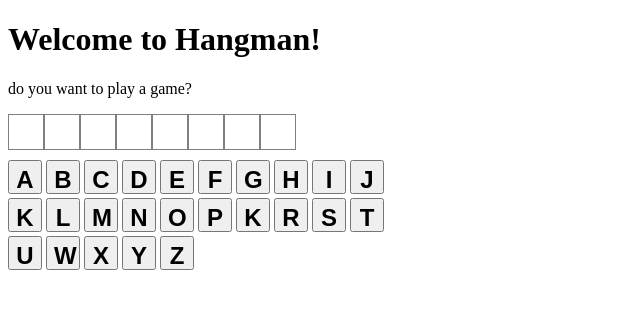
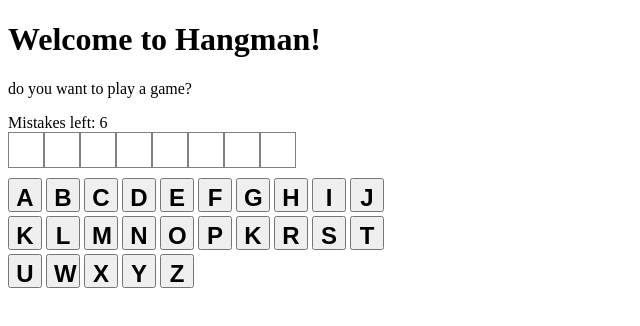
Before and after one commit to FadiZahhar/hangman-training, a React (Create React App) app in the folder hangman/: page / in a window 1280 px wide. Shown: the top 326 px of the page, without its empty margins (0-640 px from the left). Built offline with nearby package versions, Linux system fonts and the light colour scheme.

Commit message:
hide button grid when mistakes exceed the max number

```diff
--- a/hangman/src/App.js
+++ b/hangman/src/App.js
@@ -8,7 +8,10 @@ export default function App() {
             <p>do you want to play a game? </p>
 
             <div>
-                <GameBoard secretWord="TutsPlus" />
+                <GameBoard
+                    secretWord="TutsPlus"
+                    maxErrors={6}
+                />
             </div>
         </div>
     )
--- a/hangman/src/app.css
+++ b/hangman/src/app.css
@@ -35,6 +35,7 @@
   text-align: center;
 }
 
-.guessed {
+.guessed,
+.hidden {
   display: none;
 }
--- a/hangman/src/button-grid.js
+++ b/hangman/src/button-grid.js
@@ -1,6 +1,6 @@
 import Button from './button';
 
-export default function ({ letterGuessed }) {
+export default function ({ letterGuessed, isShown }) {
 
     let letters = ['A', 'B', 'C', 'D', 'E', 'F', 'G', 'H', 'I', 'J', 'K', 'L', 'M', 'N', 'O', 'P', 'K', 'R', 'S', 'T', 'U', 'W', 'X', 'Y', 'Z'];
 
@@ -12,8 +12,12 @@ export default function ({ letterGuessed }) {
         />
     ));
 
+    let className = 'flex flex-wrap mt-10';
+    if (!isShown) {
+        className += ' hidden'
+    }
     return (
-        <div className="flex flex-wrap mt-10">
+        <div className={className}>
             {buttons}
         </div>
     );
--- a/hangman/src/game-board.js
+++ b/hangman/src/game-board.js
@@ -1,10 +1,17 @@
 import { useState } from 'react';
 import LetterGrid from './letter-grid';
 import ButtonGrid from "./button-grid";
-export default function ({ secretWord }) {
+export default function ({ secretWord, maxErrors }) {
+
     const [guessedLetters, setGuessedLetters] = useState([])
+    const [errorCount, setErrorCount] = useState(0);
+
     const letterGuessedHandler = function (letter) {
         let val = letter.toLowerCase();
+
+        if (secretWord.toLowerCase().indexOf(val) == -1) {
+            setErrorCount(errorCount + 1)
+        }
 
         setGuessedLetters(prev => [...prev, val]);
 
@@ -12,10 +19,16 @@ export default function ({ secretWord }) {
 
     return (
         <div>
+            <div>
+                Mistakes left: {maxErrors - errorCount}
+            </div>
             <LetterGrid
                 secretWord={secretWord}
                 guessedLetters={guessedLetters} />
-            <ButtonGrid letterGuessed={letterGuessedHandler} />
+            <ButtonGrid
+                letterGuessed={letterGuessedHandler}
+                isShown={errorCount < maxErrors}
+            />
         </div>
     )
 }
```
